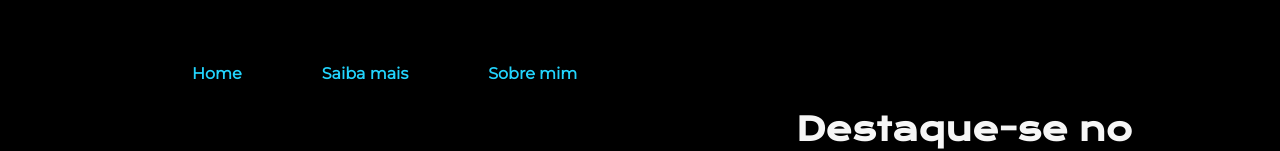
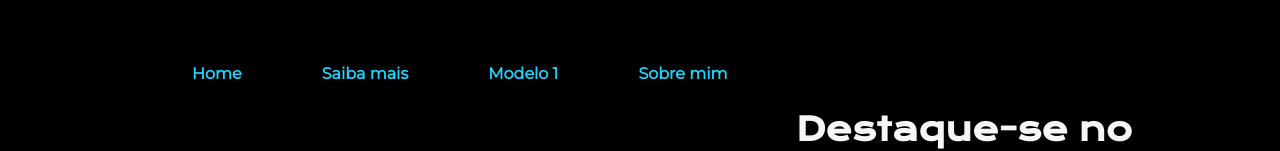
Before and after one commit to GiseleLima-AI/personalcardGL, a plain HTML site: page cards.html in a window 1280 px wide. Shown: the top 151 px of the page. Drawn offline with nearby package versions, Linux system fonts and the light colour scheme.

Commit message:
Update cards.html
corrigindo menu

```diff
--- a/cards.html
+++ b/cards.html
@@ -11,6 +11,7 @@
         <nav class="cabecalho__menu">
             <a class="cabecalho__menu__link" href="index.html">Home</a>
             <a class="cabecalho__menu__link" href="cards.html">Saiba mais</a>
+            <a class="cabecalho__menu__link" href="example.html">Modelo 1</a>
             <a class="cabecalho__menu__link" href="about.html">Sobre mim</a>
         </nav>
     </header>
```
